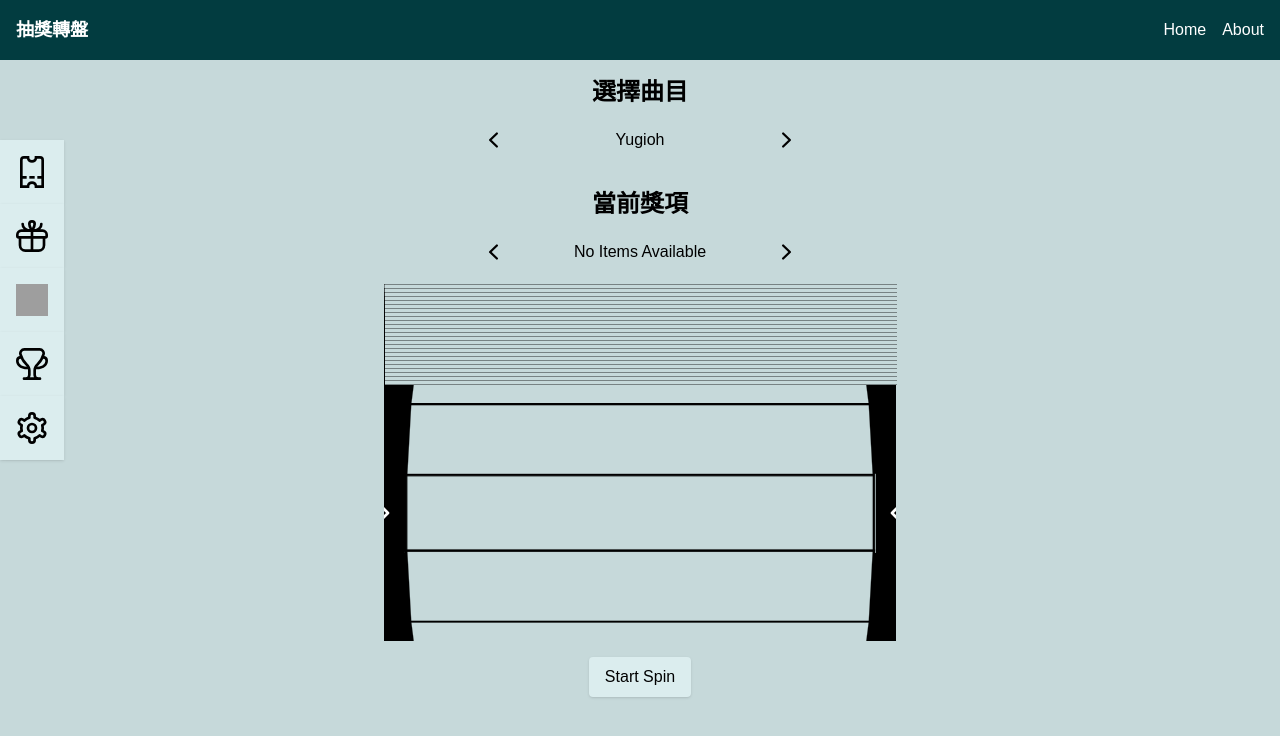
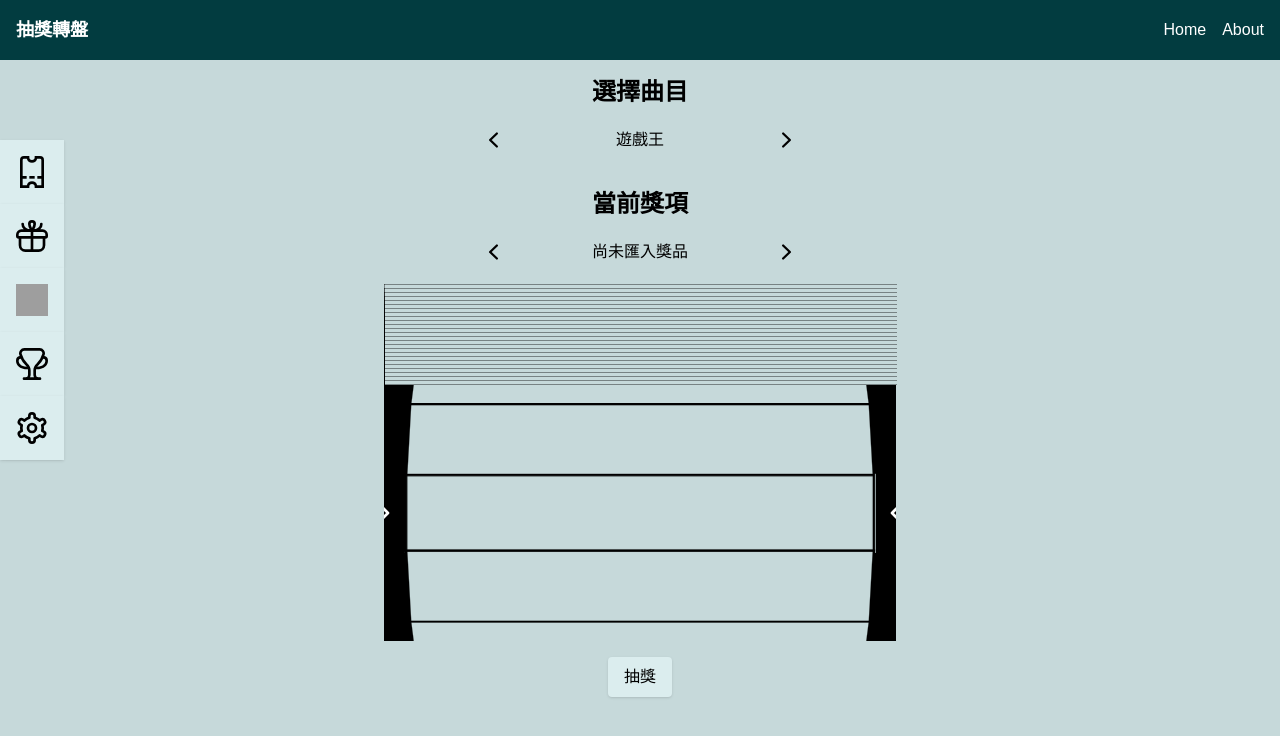
Before and after one commit to TzuHsuan/spinwheel, a Next.js app: page /spinwheel/ in a window 1280 px wide. Shown: the top 736 px of the page. Built offline with nearby package versions, Linux system fonts and the light colour scheme; grey boxes are pictures that could not be loaded.

Commit message:
change text to chinese

```diff
--- a/src/app/components/entries.tsx
+++ b/src/app/components/entries.tsx
@@ -82,7 +82,7 @@ export const Entries = ({ entries, setEntries, done }: { entries: entry[], setEn
 	return (
 		<div>
 			<textarea className="w-full h-64 p-2 border border-gray-300 rounded text-black" placeholder={placeholderText} onChange={(e) => { setRaw(e.target.value) }} value={raw}></textarea>
-			<button className="mt-2 px-4 py-2 bg-background-200 hover:bg-background-300 text-black rounded" onClick={() => parseEntries(raw)}>Parse Entries</button>
+			<button className="mt-2 px-4 py-2 bg-background-200 hover:bg-background-300 text-black rounded" onClick={() => parseEntries(raw)}>匯入</button>
 		</div>
 	)
 }
--- a/src/app/components/participants.tsx
+++ b/src/app/components/participants.tsx
@@ -13,9 +13,9 @@ export const Participants = ({ participants }: { participants: entry[] }) => {
 		<table className="w-full table-auto text-black border-collapse border border-gray-300">
 			<thead>
 				<tr className="bg-background-300">
-					<th className="border border-gray-300 px-4 py-2">ID</th>
-					<th className="border border-gray-300 px-4 py-2">Entries</th>
-					<th className="border border-gray-300 px-4 py-2">Chance</th>
+					<th className="border border-gray-300 px-4 py-2">抽獎人</th>
+					<th className="border border-gray-300 px-4 py-2">抽獎券數</th>
+					<th className="border border-gray-300 px-4 py-2">機率</th>
 				</tr>
 			</thead>
 			<tbody>
--- a/src/app/components/prizePicker.tsx
+++ b/src/app/components/prizePicker.tsx
@@ -10,7 +10,7 @@ export const PrizePicker = ({ prizeList, index, setIndex }: { prizeList: prize[]
 	})
 
 
-	const emptyList = () => { return (<div className={`m-auto transition-opacity  min-w-full text-center`} >No Items Available</div>) }
+	const emptyList = () => { return (<div className={`m-auto transition-opacity  min-w-full text-center`} >尚未匯入獎品</div>) }
 
 	const dec = () => {
 		setIndex(i => {
--- a/src/app/components/prizes.tsx
+++ b/src/app/components/prizes.tsx
@@ -49,7 +49,7 @@ export const Prizes = ({ prizes, setPrizes, done }: { prizes: prize[], setPrizes
 	return (
 		<div>
 			<textarea className="w-full h-64 p-2 border border-gray-300 rounded text-black" placeholder={placeholderText} onChange={(e) => { setRaw(e.target.value) }} value={raw}></textarea>
-			<button className="mt-2 px-4 py-2 bg-background-200 hover:bg-background-300 text-black rounded" onClick={() => parsePrizes(raw)}>Parse Prizes</button>
+			<button className="mt-2 px-4 py-2 bg-background-200 hover:bg-background-300 text-black rounded" onClick={() => parsePrizes(raw)}>匯入</button>
 		</div>
 	)
 }
--- a/src/app/components/settings.tsx
+++ b/src/app/components/settings.tsx
@@ -6,7 +6,9 @@ export type SettingsType = {
 
 export const Settings = ({ settings, setSettings }: { settings: SettingsType, setSettings: React.Dispatch<React.SetStateAction<SettingsType>> }) => {
 	return (<div className='text-black'>
-		<input type='range' id='volume' min={0} max={100} value={settings['volume'] || 50} onChange={(e) => setSettings(prev => ({ ...prev, volume: parseInt(e.target.value) }))} />
-		<label htmlFor='volume' className='mx-2'>Volume: {settings['volume'] || 50}</label>
+		<div className='flex flex-row'>
+			<input type='range' id='volume' className='grow' min={0} max={100} value={settings['volume'] || 50} onChange={(e) => setSettings(prev => ({ ...prev, volume: parseInt(e.target.value) }))} />
+			<label htmlFor='volume' className='mx-2'>音量: {settings['volume'] || 50}</label>
+		</div>
 	</div>)
 }
--- a/src/app/components/winners.tsx
+++ b/src/app/components/winners.tsx
@@ -12,8 +12,8 @@ export const Winners = ({ winners }: { winners: Winner[] }) => {
 			<table className="w-full table-auto border-collapse border border-gray-300 text-black">
 				<thead>
 					<tr className="bg-background-300">
-						<th className="border border-gray-300 px-4 py-2">ID</th>
-						<th className="border border-gray-300 px-4 py-2">Prize</th>
+						<th className="border border-gray-300 px-4 py-2">得獎人</th>
+						<th className="border border-gray-300 px-4 py-2">獎項</th>
 					</tr>
 				</thead>
 				<tbody>
--- a/src/app/page.tsx
+++ b/src/app/page.tsx
@@ -17,14 +17,14 @@ import type { Winner } from "./components/winners"
 import type { SettingsType } from "./components/settings"
 
 export default function Home() {
-  const basePath = 'spinwheel'
+  const basePath = '/spinwheel'
   const [trackIndex, setTrackIndex] = useState(0)
   const [trackList] = useState([
-    { title: "Yugioh", path: `/${basePath}/yugioh.mp3` },
-    { title: "Dog Song", path: `/${basePath}/Dogsong.mp3` },
-    { title: "Dummy", path: `/${basePath}/Dummy1.mp3` },
-    { title: "Nyeh Heh Heh!", path: `/${basePath}/Nyeh Heh Heh!.mp3` },
-    { title: "Spider Dance", path: `/${basePath}/Spider Dance.mp3` }
+    { title: "遊戲王", path: `${basePath}/yugioh.mp3` },
+    { title: "Dog Song - Undertale", path: `${basePath}/Dogsong.mp3` },
+    { title: "Dummy - Undertale", path: `${basePath}/Dummy1.mp3` },
+    { title: "Nyeh Heh Heh! - Undertale", path: `${basePath}/Nyeh Heh Heh!.mp3` },
+    { title: "Spider Dance - Undertale", path: `${basePath}/Spider Dance.mp3` }
   ])
   const [isSpinning, setIsSpinning] = useState(false)
   const [winner, setWinner] = useState<string | null>(null)
@@ -37,7 +37,7 @@ export default function Home() {
 
   const startSpin = () => {
     if (entries.length === 0 || prizes.length === 0) {
-      alert("Please add entries and prizes before spinning.");
+      alert("請先添加參與者和獎品");
       return;
     }
     setIsSpinning(true);
@@ -49,7 +49,7 @@ export default function Home() {
 
   useEffect(() => {
     if (winner) {
-      console.log(`${winner} won ${prizes[prizeIndex].id}`);
+      alert(`${winner} 贏得了 ${prizes[prizeIndex].id}`);
       setWinners(prev => [...prev, { id: winner, prize: prizes[prizeIndex].id }])
       setWinner(null)
       setEntries(prev => {
@@ -83,11 +83,11 @@ export default function Home() {
     }
   }, [trackList, trackIndex])
 
-  const blocks = [{ icon: `/${basePath}/icon/ticket.svg`, title: 'Entries', content: EntryInput, props: { entries, setEntries } },
-  { icon: `/${basePath}/icon/gift.svg`, title: 'Prizes', content: PrizeInput, props: { prizes, setPrizes } },
-  { icon: `/${basePath}/icon/user.svg`, title: 'Participants', content: Entriants, props: { entries } },
-  { icon: `/${basePath}/icon/trophy.svg`, title: 'Winners', content: WinnersTable, props: { winners } },
-  { icon: `/${basePath}/icon/settings.svg`, title: 'Settings', content: SettingsPanel, props: { settings, setSettings } },
+  const blocks = [{ icon: `${basePath}/icon/ticket.svg`, title: '抽獎券輸入', content: EntryInput, props: { entries, setEntries } },
+  { icon: `${basePath}/icon/gift.svg`, title: '獎品輸入', content: PrizeInput, props: { prizes, setPrizes } },
+  { icon: `${basePath}/icon/user.svg`, title: '參與者', content: Entriants, props: { entries } },
+  { icon: `${basePath}/icon/trophy.svg`, title: '得獎者', content: WinnersTable, props: { winners } },
+  { icon: `${basePath}/icon/settings.svg`, title: '設定', content: SettingsPanel, props: { settings, setSettings } },
   ]
 
   return (
@@ -96,7 +96,7 @@ export default function Home() {
       <PrizePicker prizeList={prizes} setIndex={setPrizeIndex} index={prizeIndex} />
       <Visualizer trackPath={trackList[trackIndex].path} setDuration={setDuration} isSpinning={isSpinning} volume={settings.volume} />
       <Roulette isSpinning={isSpinning} duration={duration} done={spinEnd} setWinner={setWinner} entries={entries} />
-      <button onClick={startSpin} disabled={isSpinning} className="mt-4 px-4 py-2 bg-background-200 hover:bg-background-300 cursor-pointer shadow text-black rounded">Start Spin</button>
+      <button onClick={startSpin} disabled={isSpinning} className="mt-4 px-4 py-2 bg-background-200 hover:bg-background-300 cursor-pointer shadow text-black rounded">抽獎</button>
       <Side blocks={blocks} />
     </div>
   );
```
